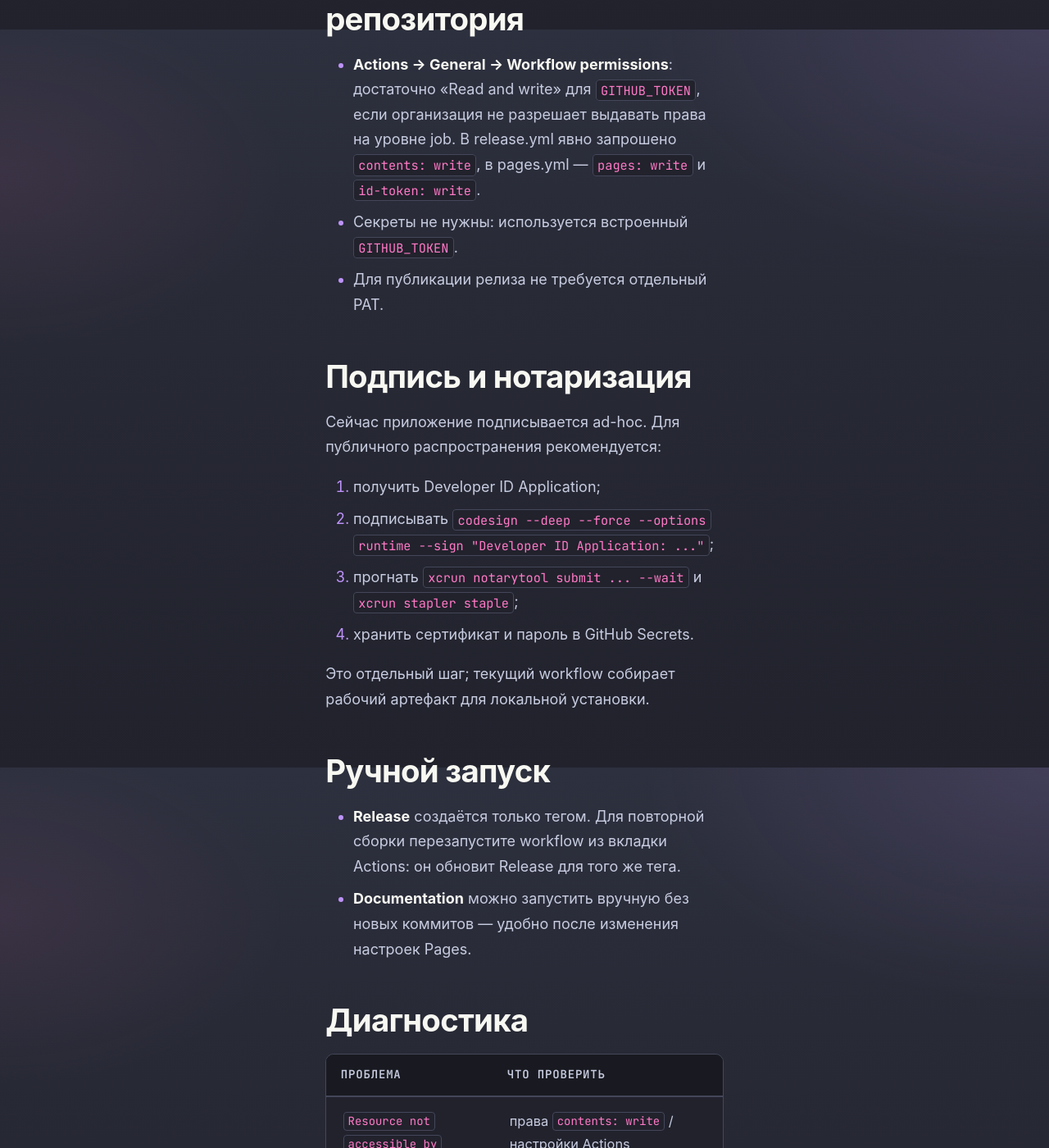
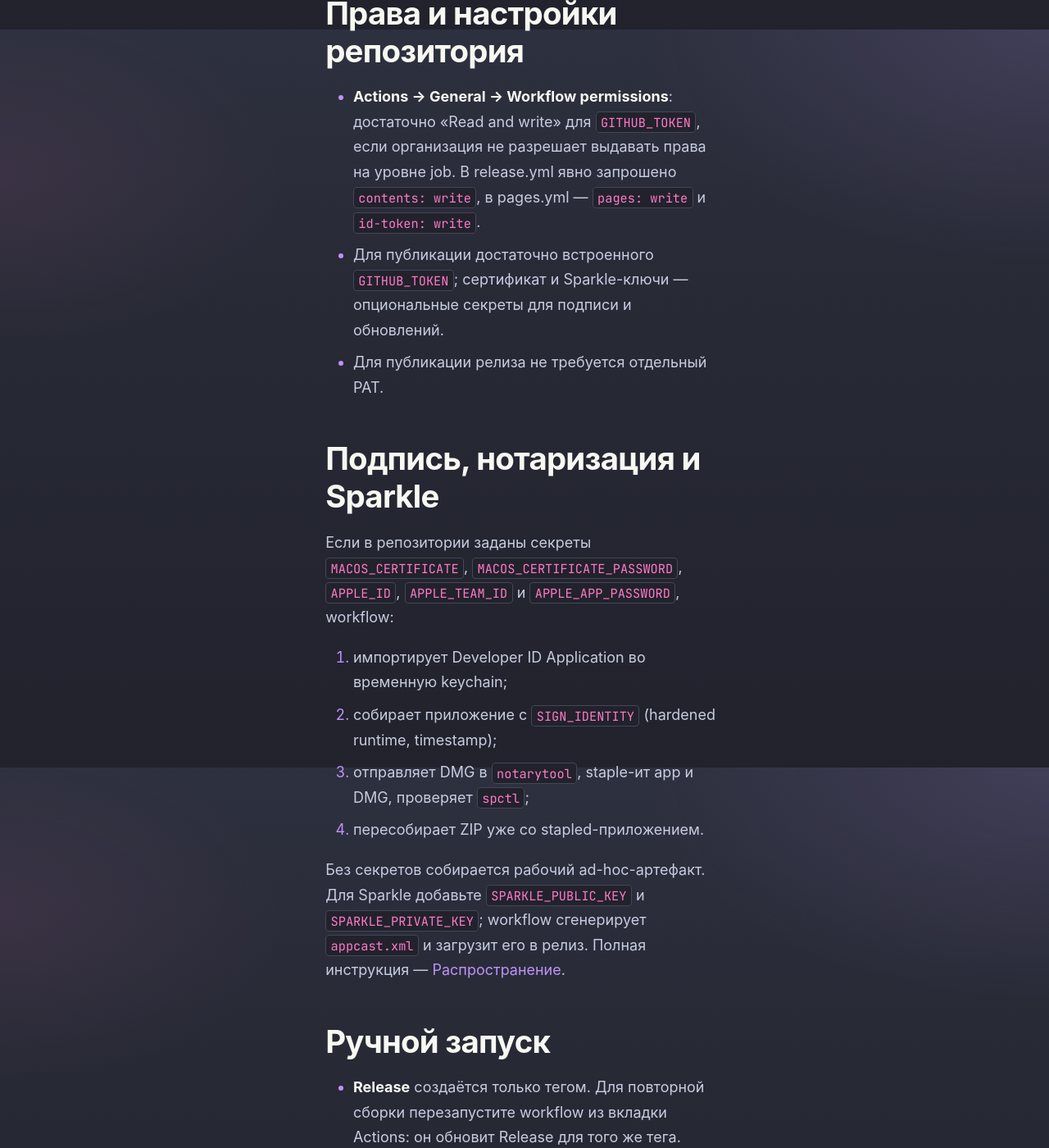
Before and after one commit to fso13/DiskScope, an MkDocs documentation site: the page built from docs/release.md, in a window 1280 px wide and 1400 px high, scrolled down 7164 px. Shown: the whole window at 82% size. Built offline with MkDocs 1.6.1 and Material for MkDocs 9.7.7, drawn with Linux system fonts in a browser that asks for light colours; some web fonts are replaced; comment, search, counter and statistics services are not loaded; some of the changed text lies outside the part shown.

Commit message:
feat: нотаризация, Sparkle и Homebrew (#47)
- Embed Sparkle 2.10 and add a Check for Updates command
- Keep Sparkle disabled for ad-hoc builds until SUPublicEDKey is configured
- Support Developer ID signing with hardened runtime in build.sh
- Add notarize, appcast and cask update scripts
- Extend the release workflow for certificate import, notarization, appcast and cask artifacts
- Add a Homebrew cask and distribution documentation
- Configure SUFeedURL and the resource bundle in the app bundle
- Keep the 103-test suite green and document optional release secrets

Closes #21

Co-authored-by: Rudenko Dmitry <dimarudenk@gmail.com>

```diff
--- a/docs/release.md
+++ b/docs/release.md
@@ -79,12 +79,12 @@ git push origin v1.1.1
 
 ### Что попадает в Release
 
-- `DiskScope-macos-universal.dmg` — кастомный установщик с фирменным фоном:
-  приложение и ярлык `Applications`;
-- `DiskScope-macos-universal.zip` — резервный архив с приложением;
+- `DiskScope-macos-universal.dmg` и версионированный DMG — установщик с
+  приложением и ярлыком `Applications`;
+- `DiskScope-macos-universal.zip` и версионированный ZIP — резервный архив;
+- `appcast.xml` и `diskscope.rb` — при настроенных Sparkle и Homebrew;
 - `SHA256SUMS.txt` — контрольные суммы DMG и ZIP;
-- текст из `CHANGELOG.md` + инструкция по установке + прямые ссылки на
-  DMG, ZIP, страницу релиза и CHANGELOG.
+- текст из `CHANGELOG.md` + инструкция по установке + прямые ссылки.
 
 Версионированные `DiskScope-<version>-macos-universal.dmg` и
 `DiskScope-<version>-macos-universal.zip` остаются в артефактах workflow.
@@ -169,21 +169,24 @@ Workflow передаёт `MKDOCS_SITE_URL` и `MKDOCS_REPO_URL` из конте
   для `GITHUB_TOKEN`, если организация не разрешает выдавать права на уровне
   job. В release.yml явно запрошено `contents: write`, в pages.yml —
   `pages: write` и `id-token: write`.
-- Секреты не нужны: используется встроенный `GITHUB_TOKEN`.
+- Для публикации достаточно встроенного `GITHUB_TOKEN`; сертификат и Sparkle-ключи — опциональные секреты для подписи и обновлений.
 - Для публикации релиза не требуется отдельный PAT.
 
-## Подпись и нотаризация
+## Подпись, нотаризация и Sparkle
 
-Сейчас приложение подписывается ad-hoc. Для публичного распространения
-рекомендуется:
+Если в репозитории заданы секреты `MACOS_CERTIFICATE`,
+`MACOS_CERTIFICATE_PASSWORD`, `APPLE_ID`, `APPLE_TEAM_ID` и
+`APPLE_APP_PASSWORD`, workflow:
 
-1. получить Developer ID Application;
-2. подписывать `codesign --deep --force --options runtime --sign "Developer ID Application: ..."`;
-3. прогнать `xcrun notarytool submit ... --wait` и `xcrun stapler staple`;
-4. хранить сертификат и пароль в GitHub Secrets.
+1. импортирует Developer ID Application во временную keychain;
+2. собирает приложение с `SIGN_IDENTITY` (hardened runtime, timestamp);
+3. отправляет DMG в `notarytool`, staple-ит app и DMG, проверяет `spctl`;
+4. пересобирает ZIP уже со stapled-приложением.
 
-Это отдельный шаг; текущий workflow собирает рабочий артефакт для локальной
-установки.
+Без секретов собирается рабочий ad-hoc-артефакт. Для Sparkle добавьте
+`SPARKLE_PUBLIC_KEY` и `SPARKLE_PRIVATE_KEY`; workflow сгенерирует
+`appcast.xml` и загрузит его в релиз. Полная инструкция —
+[Распространение](distribution.md).
 
 ## Ручной запуск
 
@@ -199,5 +202,5 @@ Workflow передаёт `MKDOCS_SITE_URL` и `MKDOCS_REPO_URL` из конте
 | `Resource not accessible by integration` | права `contents: write` / настройки Actions |
 | Pages не публикуются | Settings → Pages → Source = GitHub Actions |
 | `mkdocs build --strict` падает | битые ссылки или отсутствующие изображения в `docs/` |
-| Приложение не открывается | Gatekeeper: «Открыть» через контекстное меню; подпись ad-hoc |
+| Приложение не открывается | Для нотаризованного релиза проверьте staple/`spctl`; локальная ad-hoc-сборка открывается через «Открыть» |
 | Пустой Release body | раздел версии в `CHANGELOG.md` не найден — сработал fallback из git log |
--- a/mkdocs.yml
+++ b/mkdocs.yml
@@ -62,6 +62,7 @@ nav:
   - Сборка и тесты: build.md
   - Архитектура: architecture.md
   - CI и релизы: release.md
+  - Распространение: distribution.md
   - Ограничения: limitations.md
   - Roadmap: https://github.com/fso13/DiskScope/blob/main/ROADMAP.md
 
```
Also changed, not shown: README.md (+15 -1 lines), docs/distribution.md (added, +131 -0 lines), docs/limitations.md (+1 -1 lines), 12 other files.
